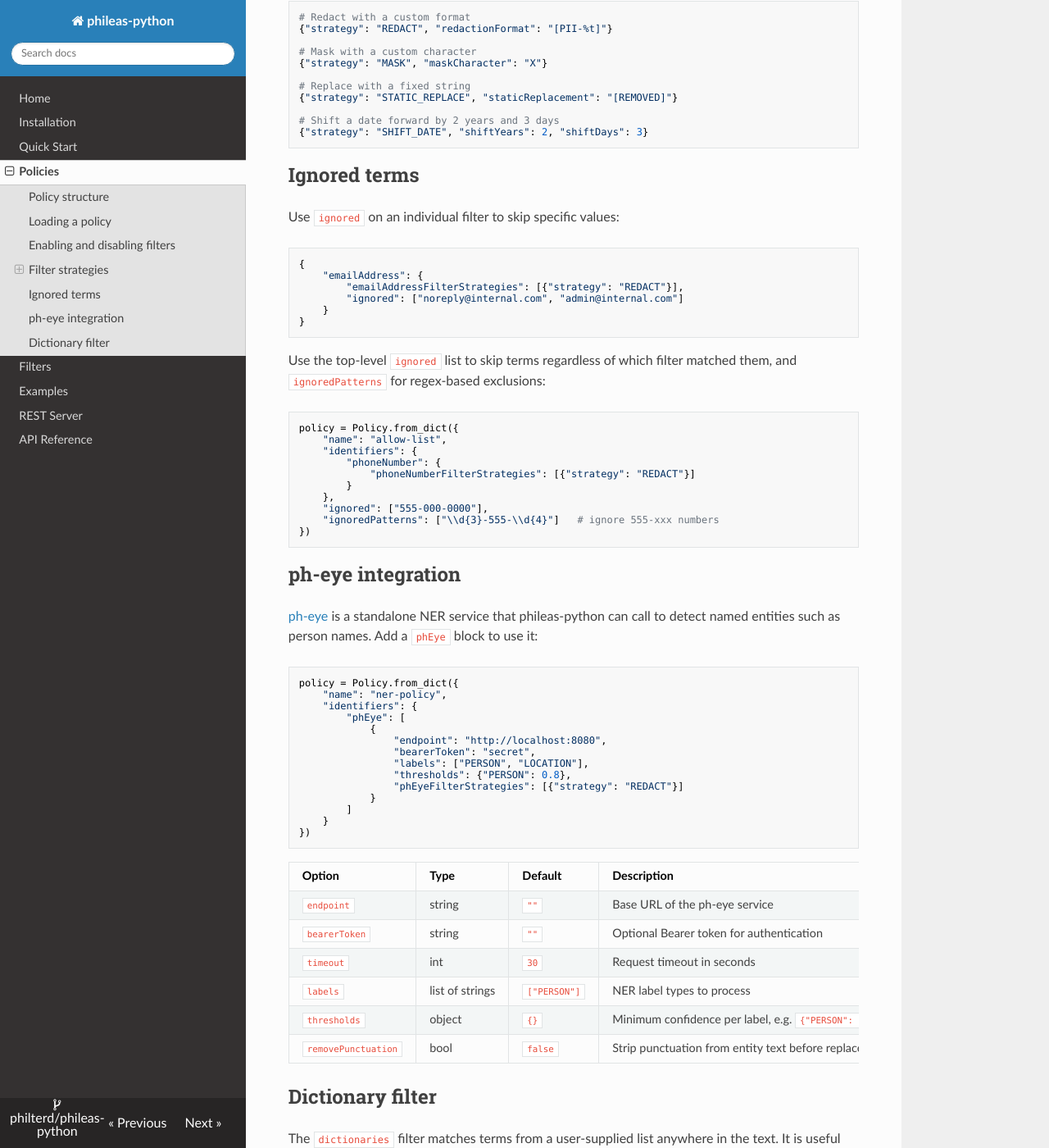
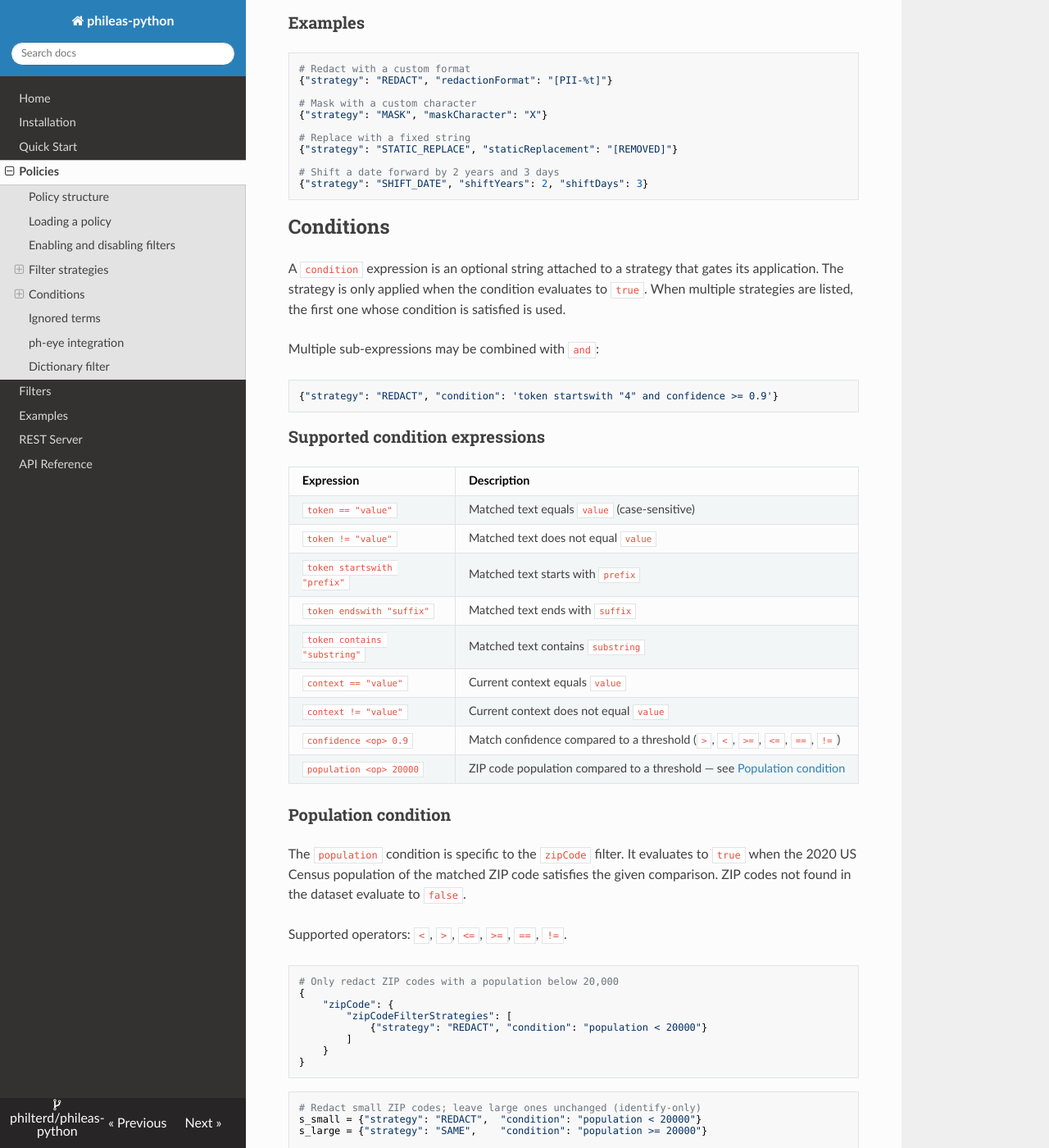
Before and after one commit to philterd/phileas-python, an MkDocs documentation site: the page built from docs/policies.md, in a window 1280 px wide and 1400 px high, scrolled down 2454 px. Shown: the whole window at 82% size. Built offline with MkDocs 1.6.1, drawn with Linux system fonts in a browser that asks for light colours; nearby versions of some CDN libraries; some of the changed text lies outside the part shown.

Commit message:
Add population condition documentation to policies, filters, and examples docs
Co-authored-by: jzonthemtn <13176962+jzonthemtn@users.noreply.github.com>

````diff
--- a/docs/policies.md
+++ b/docs/policies.md
@@ -95,6 +95,7 @@ Each enabled filter requires at least one strategy entry in its `*FilterStrategi
   "staticReplacement": "[REMOVED]",
   "maskCharacter": "*",
   "maskLength": "SAME",
+  "condition": "",
   "shiftYears": 0,
   "shiftMonths": 0,
   "shiftDays": 0
@@ -105,6 +106,7 @@ Each enabled filter requires at least one strategy entry in its `*FilterStrategi
 - **`staticReplacement`** — used by `STATIC_REPLACE`.
 - **`maskCharacter`** — character used by `MASK` (default: `*`).
 - **`shiftYears` / `shiftMonths` / `shiftDays`** — offsets used by `SHIFT_DATE`.
+- **`condition`** — optional expression that must evaluate to `true` for this strategy to be applied. See [Conditions](#conditions) below.
 
 ### Examples
 
@@ -120,6 +122,65 @@ Each enabled filter requires at least one strategy entry in its `*FilterStrategi
 
 # Shift a date forward by 2 years and 3 days
 {"strategy": "SHIFT_DATE", "shiftYears": 2, "shiftDays": 3}
+```
+
+## Conditions
+
+A `condition` expression is an optional string attached to a strategy that gates its application. The strategy is only applied when the condition evaluates to `true`. When multiple strategies are listed, the first one whose condition is satisfied is used.
+
+Multiple sub-expressions may be combined with `and`:
+
+```python
+{"strategy": "REDACT", "condition": 'token startswith "4" and confidence >= 0.9'}
+```
+
+### Supported condition expressions
+
+| Expression | Description |
+|---|---|
+| `token == "value"` | Matched text equals `value` (case-sensitive) |
+| `token != "value"` | Matched text does not equal `value` |
+| `token startswith "prefix"` | Matched text starts with `prefix` |
+| `token endswith "suffix"` | Matched text ends with `suffix` |
+| `token contains "substring"` | Matched text contains `substring` |
+| `context == "value"` | Current context equals `value` |
+| `context != "value"` | Current context does not equal `value` |
+| `confidence <op> 0.9` | Match confidence compared to a threshold (`>`, `<`, `>=`, `<=`, `==`, `!=`) |
+| `population <op> 20000` | ZIP code population compared to a threshold — see [Population condition](#population-condition) |
+
+### Population condition
+
+The `population` condition is specific to the `zipCode` filter. It evaluates to `true` when the 2020 US Census population of the matched ZIP code satisfies the given comparison. ZIP codes not found in the dataset evaluate to `false`.
+
+Supported operators: `<`, `>`, `<=`, `>=`, `==`, `!=`.
+
+```python
+# Only redact ZIP codes with a population below 20,000
+{
+    "zipCode": {
+        "zipCodeFilterStrategies": [
+            {"strategy": "REDACT", "condition": "population < 20000"}
+        ]
+    }
+}
+```
+
+```python
+# Redact small ZIP codes; leave large ones unchanged (identify-only)
+s_small = {"strategy": "REDACT",  "condition": "population < 20000"}
+s_large = {"strategy": "SAME",    "condition": "population >= 20000"}
+
+{
+    "zipCode": {
+        "zipCodeFilterStrategies": [s_small, s_large]
+    }
+}
+```
+
+The condition can also be combined with other expressions using `and`:
+
+```python
+{"strategy": "REDACT", "condition": 'population < 20000 and context == "medical"'}
 ```
 
 ## Ignored terms
````
Also changed, not shown: docs/examples.md (+45 -0 lines), docs/filters.md (+19 -0 lines).
